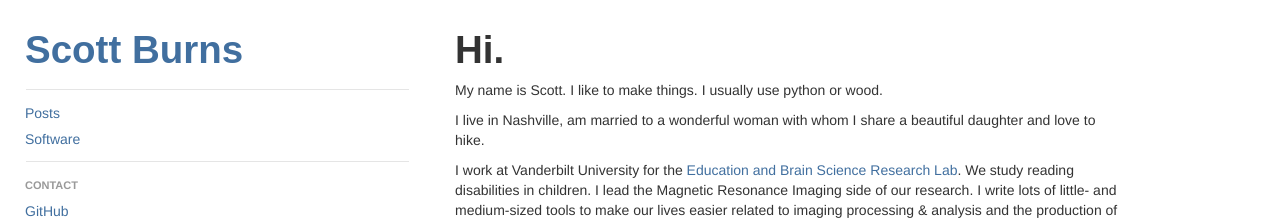
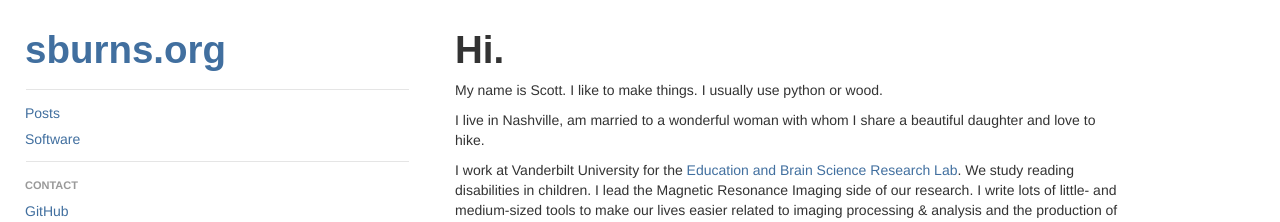
Before and after one commit to sburns/sburns.github.com, a Jekyll site: the page built from index.md, in a window 1280 px wide. Shown: the top 222 px of the page. Built offline with Jekyll 4.4.1, drawn with Linux system fonts in a browser that asks for light colours.

Commit message:
Update name

```diff
--- a/_config.yml
+++ b/_config.yml
@@ -1,2 +1,2 @@
-name: Scott Burns
+name: sburns.org
 pygments: true
```
